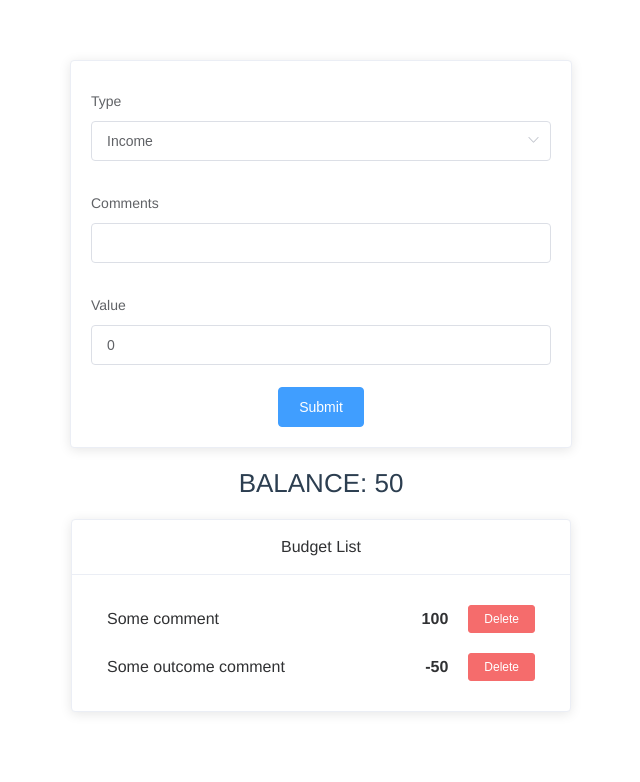
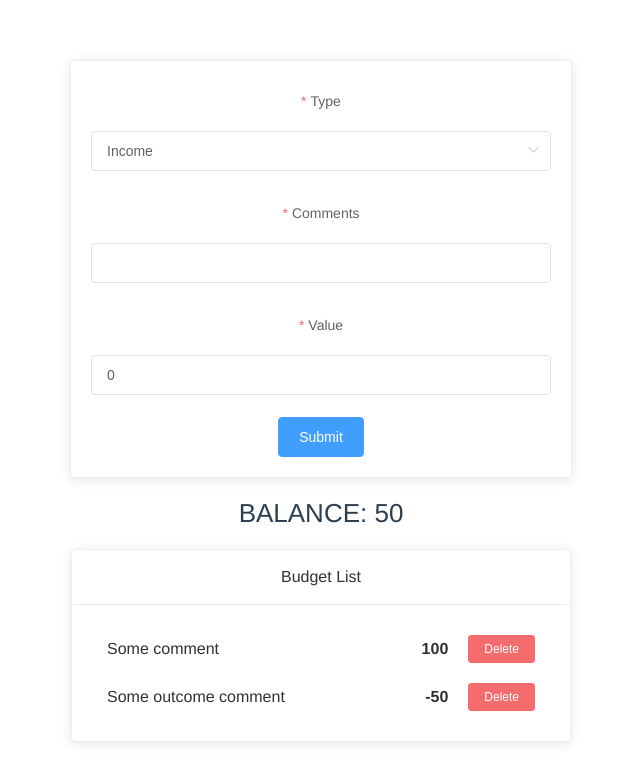
Before and after one commit to EvgenKham/Budget_app, a Vue app: page / in a window 1280 px wide. Shown: the top 782 px of the page, without its empty margins (319-959 px from the left). Built offline with nearby package versions, Linux system fonts and the light colour scheme; the HTML template or start-up script is replaced by a standard one.

Commit message:
Add validation form

```diff
--- a/src/components/Form.vue
+++ b/src/components/Form.vue
@@ -1,6 +1,6 @@
 <template>
-  <el-card class="form-card">
-    <el-form :model="formData">
+  <el-card class="form-card" >
+    <el-form :model="formData" :rules="rules" label-position="top">
       <el-form-item label="Type" prop="type">
         <el-select class="type-select" v-model="formData.type" placeholder="Choose type...">
           <el-option label="Income" value="INCOME"/>
@@ -27,6 +27,14 @@ export default {
       comment: '',
       value: 0,
     },
+    rules: {
+      type: [{ required: true, message: 'Please select type', trigger: 'blur' }],
+      comment: [{ required: true, message: 'Please input comment', trigger: 'blur' }],
+      value: [
+        { required: true, message: 'Please input value', trigger: 'change' },
+        { type: 'number', message: 'Value must be a number', trigger: 'change' },
+      ],
+    },
   }),
   methods: {
     onSubmit() {
```
